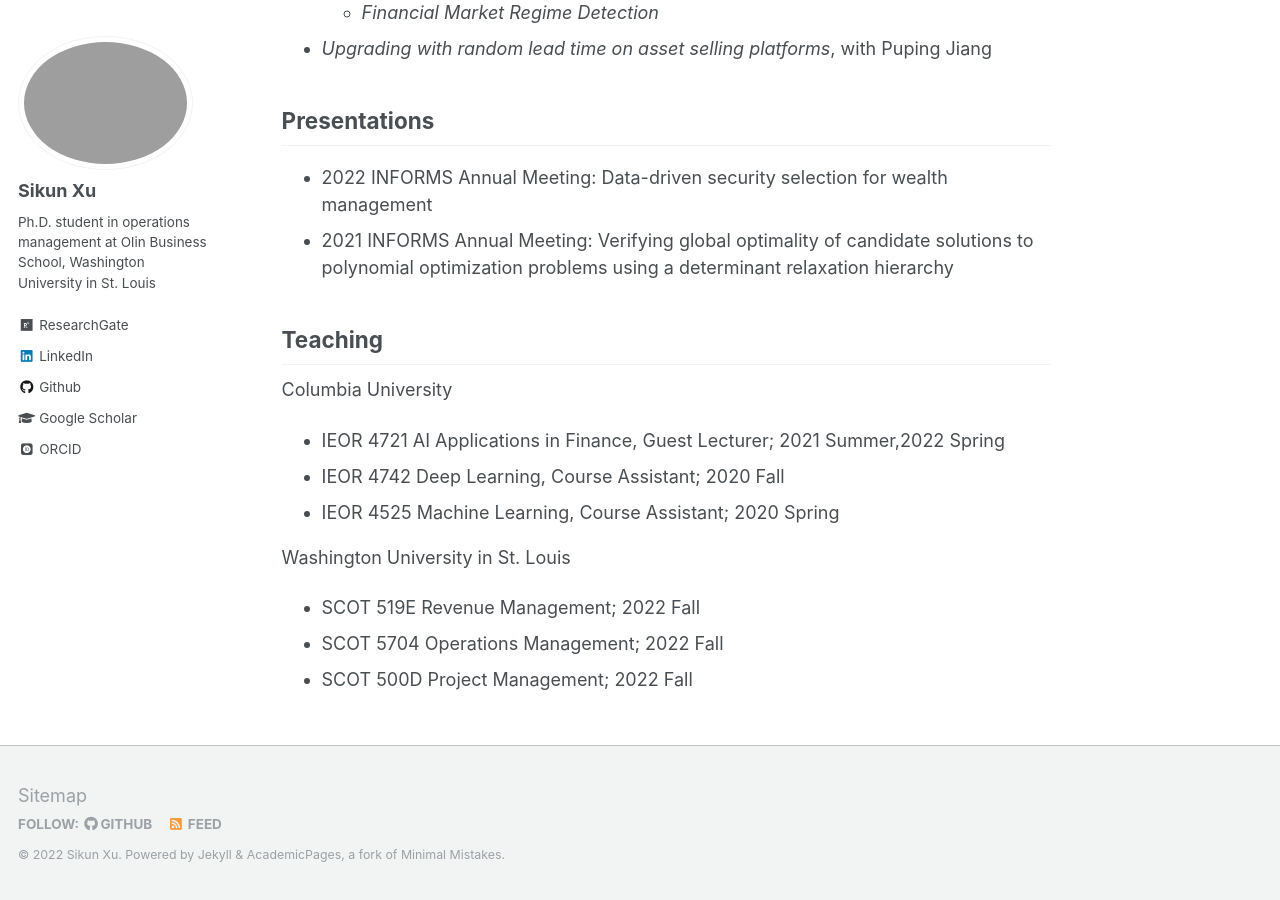
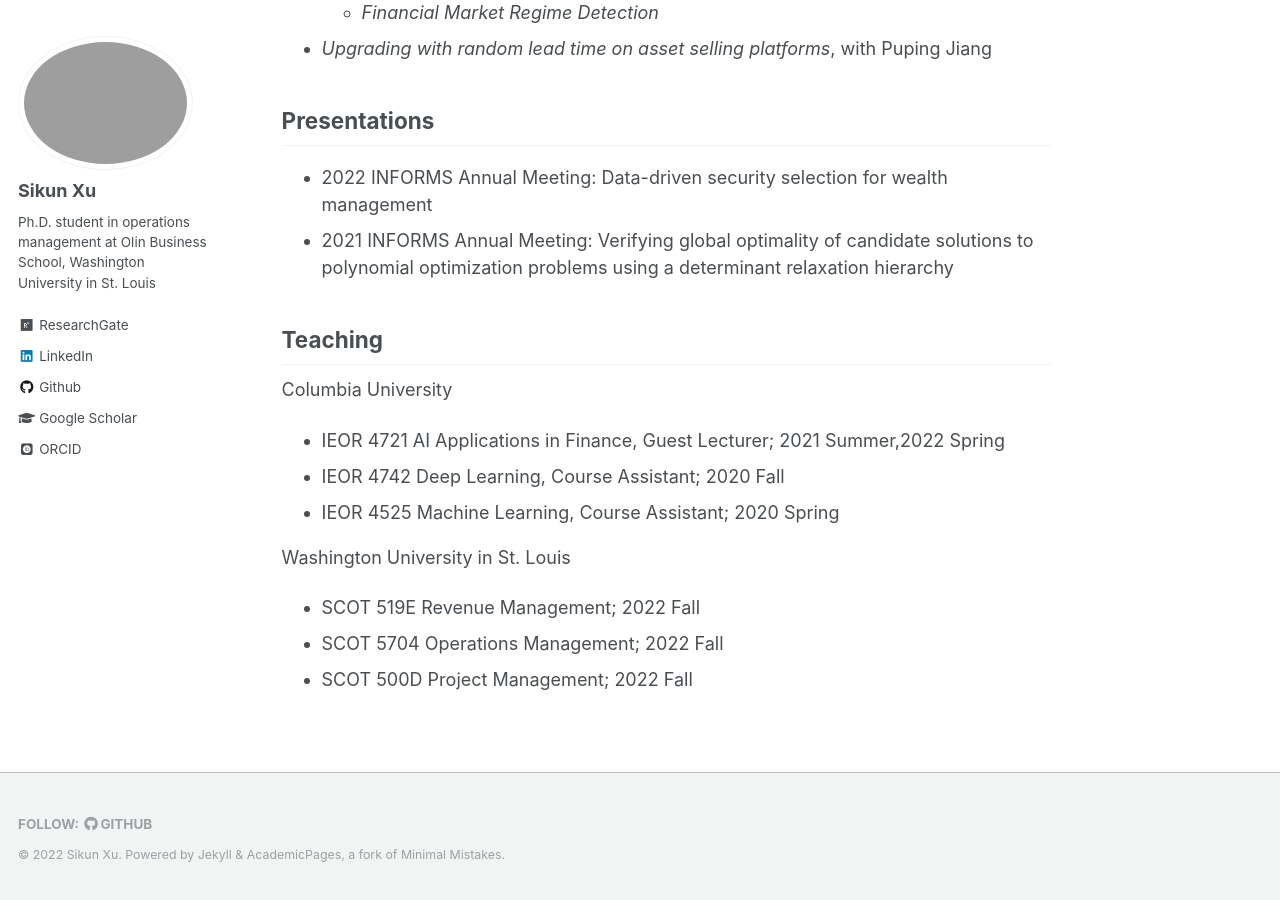
Before and after one commit to iamsikun/iamsikun.github.io, a Jekyll site: the page built from _pages/about.md, in a window 1280 px wide and 900 px high, scrolled down 1318 px. Built offline with Jekyll 4.4.1, drawn with Linux system fonts in a browser that asks for light colours; some web fonts are replaced.

Commit message:
Cleaned footer

```diff
--- a/_includes/footer.html
+++ b/_includes/footer.html
@@ -17,7 +17,7 @@
     {% if site.author.bitbucket %}
       <li><a href="http://bitbucket.org/{{ site.author.bitbucket }}"><i class="fab fa-bitbucket" aria-hidden="true"></i> Bitbucket</a></li>
     {% endif %}
-    <li><a href="{% if site.atom_feed.path %}{{ site.atom_feed.path }}{% else %}{{ base_path }}/feed.xml{% endif %}"><i class="fa fa-fw fa-rss-square" aria-hidden="true"></i> {{ site.data.ui-text[site.locale].feed_label | default: "Feed" }}</a></li>
+    <!-- <li><a href="{% if site.atom_feed.path %}{{ site.atom_feed.path }}{% else %}{{ base_path }}/feed.xml{% endif %}"><i class="fa fa-fw fa-rss-square" aria-hidden="true"></i> {{ site.data.ui-text[site.locale].feed_label | default: "Feed" }}</a></li> -->
   </ul>
 </div>
 
--- a/_includes/footer/custom.html
+++ b/_includes/footer/custom.html
@@ -1,3 +1,3 @@
 <!-- start custom footer snippets -->
-<a href="/sitemap/">Sitemap</a>
+<!-- <a href="/sitemap/">Sitemap</a> -->
 <!-- end custom footer snippets -->
```
